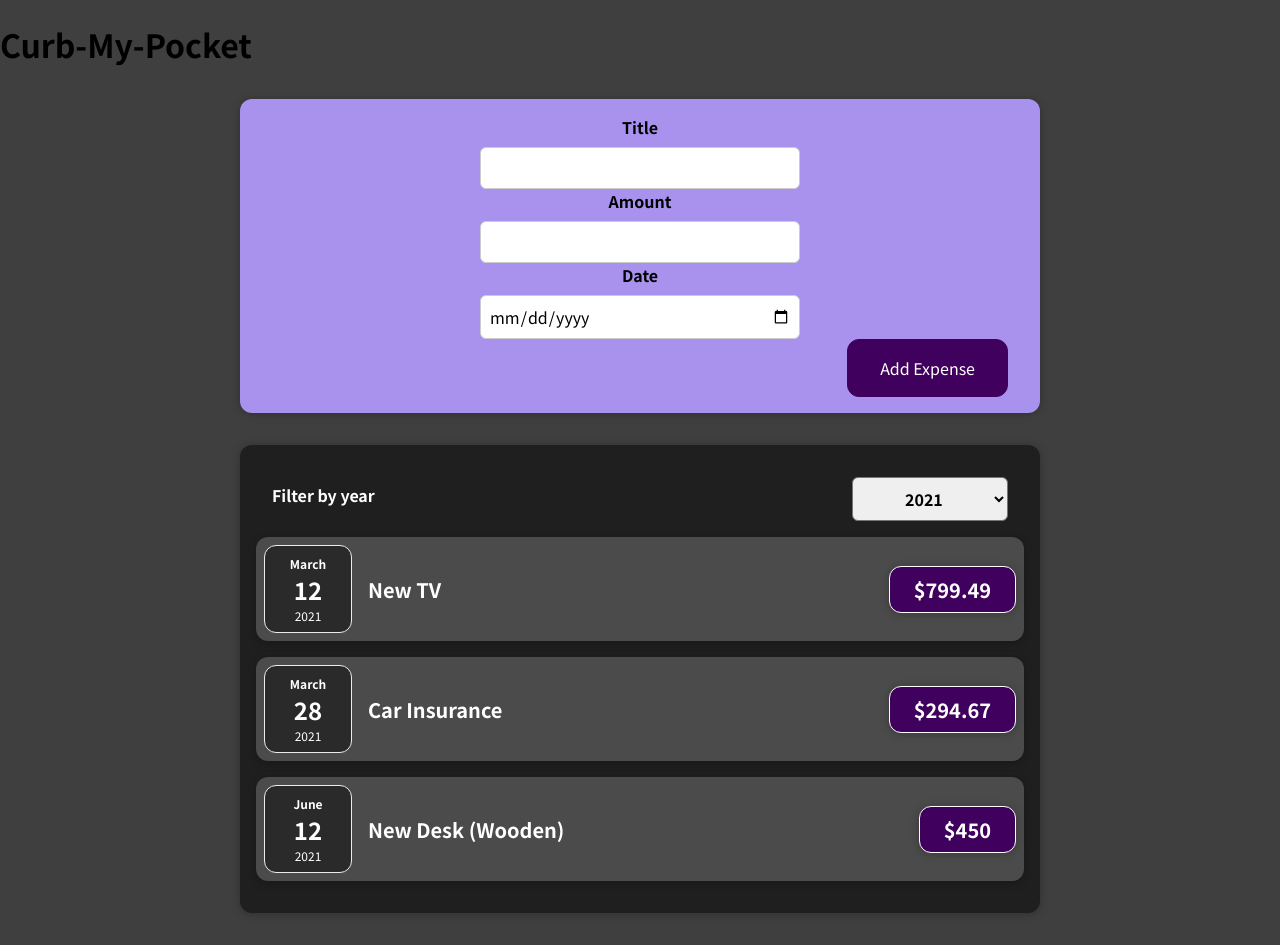
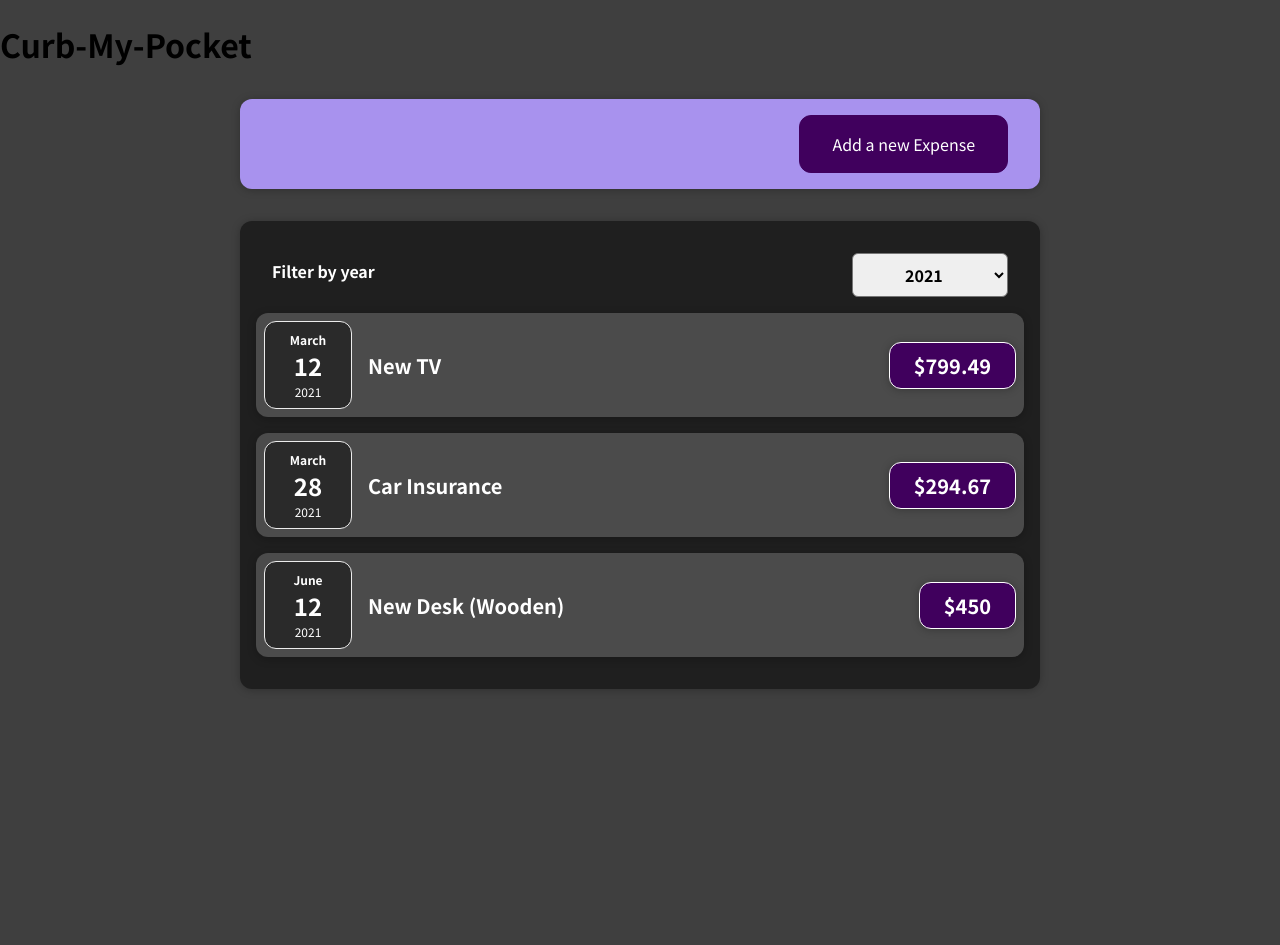
Before and after one commit to Pranav016/CurbMyExpenditure, a React (Create React App) app: page / in a window 1280 px wide. After the commit the page ends 800 px from the top, so only its background shows below. Built offline with nearby package versions, Linux system fonts and the light colour scheme.

Commit message:
Add new expense button and cancel button

```diff
--- a/src/components/NewExpense/ExpenseForm.css
+++ b/src/components/NewExpense/ExpenseForm.css
@@ -16,7 +16,7 @@
 	font: inherit;
 	padding: 0.5rem;
 	border-radius: 6px;
-	border: 1px solid #ccc;
+	border: 1px solid rgb(102, 96, 96);
 	width: 20rem;
 	max-width: 100%;
 }
--- a/src/components/NewExpense/ExpenseForm.js
+++ b/src/components/NewExpense/ExpenseForm.js
@@ -7,6 +7,7 @@ const ExpenseForm = (props) => {
 	const [enteredTitle, setEnteredTitle] = useState('');
 	const [enteredAmount, setEnteredAmount] = useState('');
 	const [enteredDate, setEnteredDate] = useState('');
+	const [addExpense, setAddExpense] = useState(0);
 	/* Alternate Method-
 	const [userInput, setUserInput] = useState({
 		setEnteredTitle: '',
@@ -62,6 +63,22 @@ const ExpenseForm = (props) => {
 		setEnteredDate('');
 	};
 
+	const addExpenseClicked = () => {
+		if (addExpense) {
+			setAddExpense(0);
+		} else {
+			setAddExpense(1);
+		}
+	};
+
+	if (addExpense === 0) {
+		return (
+			<div className='new-expense__actions'>
+				<button onClick={addExpenseClicked}>Add a new Expense</button>
+			</div>
+		);
+	}
+
 	return (
 		<form onSubmit={submitHandler}>
 			<div className='new-expense-controls'>
@@ -94,6 +111,7 @@ const ExpenseForm = (props) => {
 					/>
 				</div>
 				<div className='new-expense__actions'>
+					<button onClick={addExpenseClicked}>Cancel</button>
 					<button type='submit'>Add Expense</button>
 				</div>
 			</div>
```
